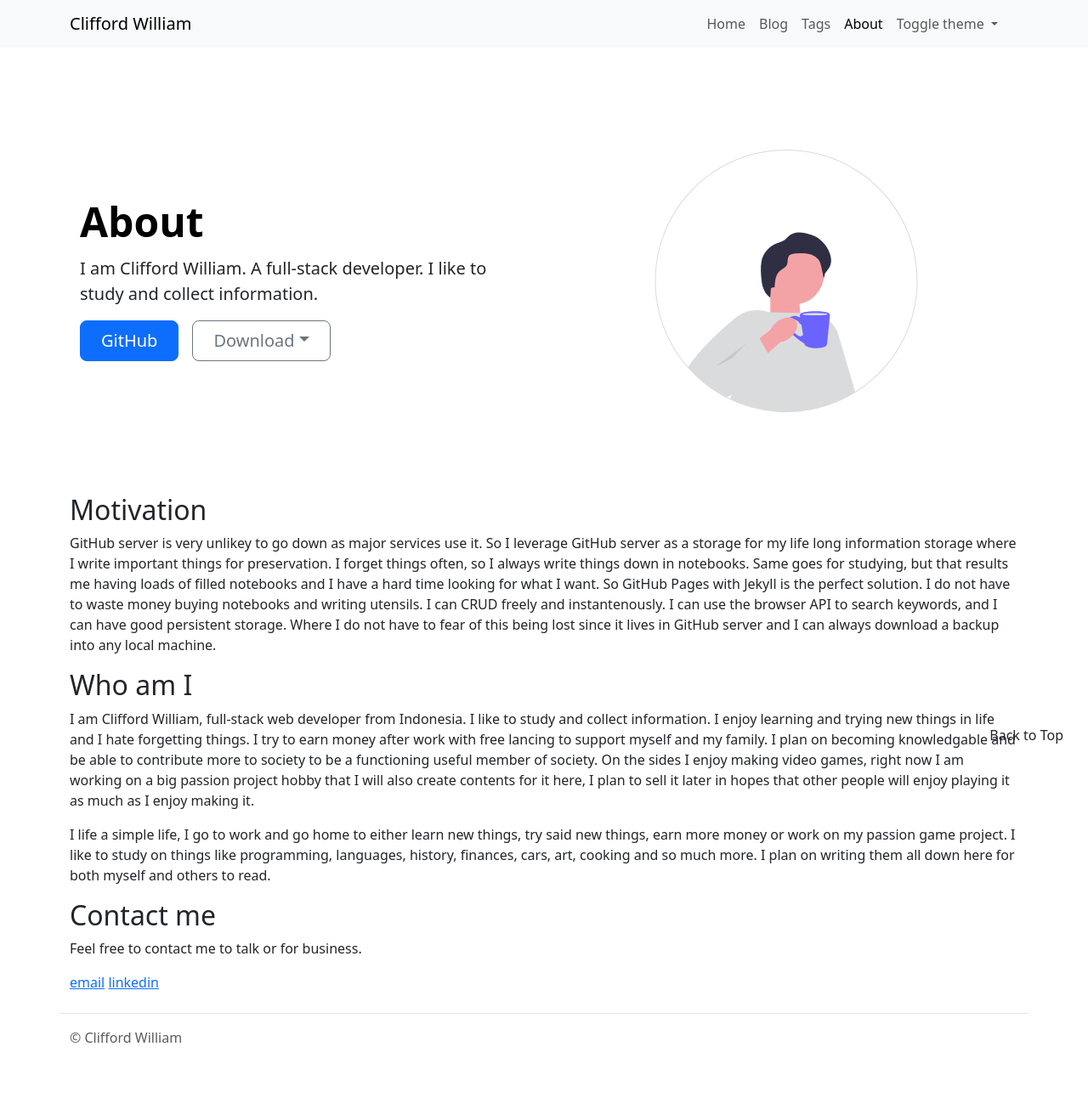
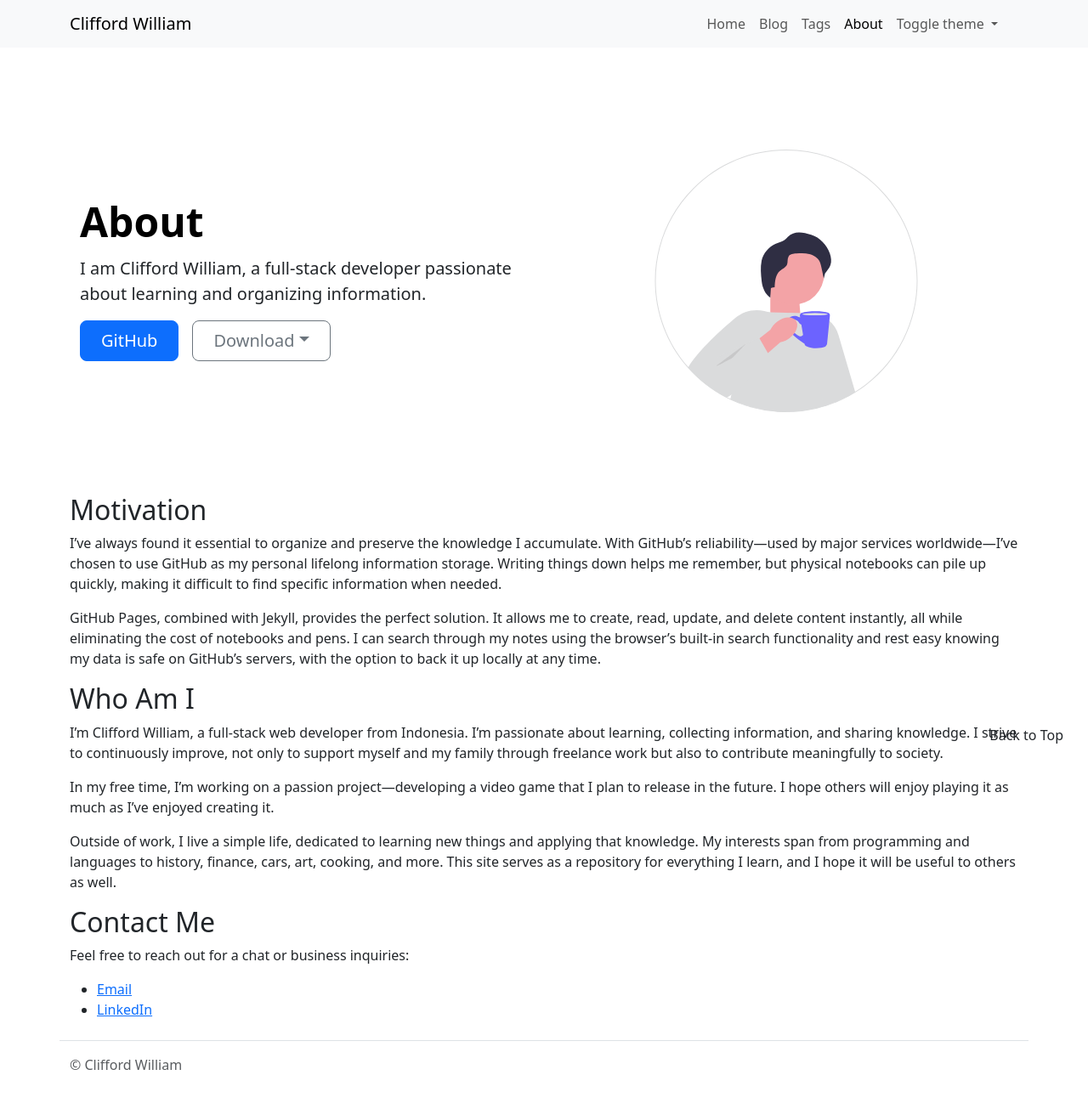
Before and after one commit to cliffordwilliam/my_archive, a Jekyll site: the page built from about.md, in a window 1280 px wide. Shown: the whole page at 85% size. Built offline with Jekyll 4.4.1, drawn with Linux system fonts in a browser that asks for light colours; before the commit the page ends 1273 px from its top, so only the background shows below that.

Commit message:
content update

```diff
--- a/about.md
+++ b/about.md
@@ -1,22 +1,26 @@
 ---
 title: "About"
-description: "I am Clifford William. A full-stack developer. I like to study and collect information."
+description: "I am Clifford William, a full-stack developer passionate about learning and organizing information."
 thumbnail: "undraw_drink_coffee_v3au.svg"
 ---
 
 ## Motivation
 
-GitHub server is very unlikey to go down as major services use it. So I leverage GitHub server as a storage for my life long information storage where I write important things for preservation. I forget things often, so I always write things down in notebooks. Same goes for studying, but that results me having loads of filled notebooks and I have a hard time looking for what I want. So GitHub Pages with Jekyll is the perfect solution. I do not have to waste money buying notebooks and writing utensils. I can CRUD freely and instantenously. I can use the browser API to search keywords, and I can have good persistent storage. Where I do not have to fear of this being lost since it lives in GitHub server and I can always download a backup into any local machine.
+I’ve always found it essential to organize and preserve the knowledge I accumulate. With GitHub's reliability—used by major services worldwide—I’ve chosen to use GitHub as my personal lifelong information storage. Writing things down helps me remember, but physical notebooks can pile up quickly, making it difficult to find specific information when needed.
 
-## Who am I
+GitHub Pages, combined with Jekyll, provides the perfect solution. It allows me to create, read, update, and delete content instantly, all while eliminating the cost of notebooks and pens. I can search through my notes using the browser’s built-in search functionality and rest easy knowing my data is safe on GitHub’s servers, with the option to back it up locally at any time.
 
-I am Clifford William, full-stack web developer from Indonesia. I like to study and collect information. I enjoy learning and trying new things in life and I hate forgetting things. I try to earn money after work with free lancing to support myself and my family. I plan on becoming knowledgable and be able to contribute more to society to be a functioning useful member of society. On the sides I enjoy making video games, right now I am working on a big passion project hobby that I will also create contents for it here, I plan to sell it later in hopes that other people will enjoy playing it as much as I enjoy making it.
+## Who Am I
 
-I life a simple life, I go to work and go home to either learn new things, try said new things, earn more money or work on my passion game project. I like to study on things like programming, languages, history, finances, cars, art, cooking and so much more. I plan on writing them all down here for both myself and others to read.
+I’m Clifford William, a full-stack web developer from Indonesia. I’m passionate about learning, collecting information, and sharing knowledge. I strive to continuously improve, not only to support myself and my family through freelance work but also to contribute meaningfully to society.
 
-## Contact me
+In my free time, I’m working on a passion project—developing a video game that I plan to release in the future. I hope others will enjoy playing it as much as I’ve enjoyed creating it.
 
-Feel free to contact me to talk or for business.
+Outside of work, I live a simple life, dedicated to learning new things and applying that knowledge. My interests span from programming and languages to history, finance, cars, art, cooking, and more. This site serves as a repository for everything I learn, and I hope it will be useful to others as well.
 
-[email](mailto:{{ site.author_email }})
-[linkedin](mailto:{{ site.author_linkedin }})
+## Contact Me
+
+Feel free to reach out for a chat or business inquiries:
+
+- [Email](mailto:{{ site.author_email }})
+- [LinkedIn](mailto:{{ site.author_linkedin }})
```
